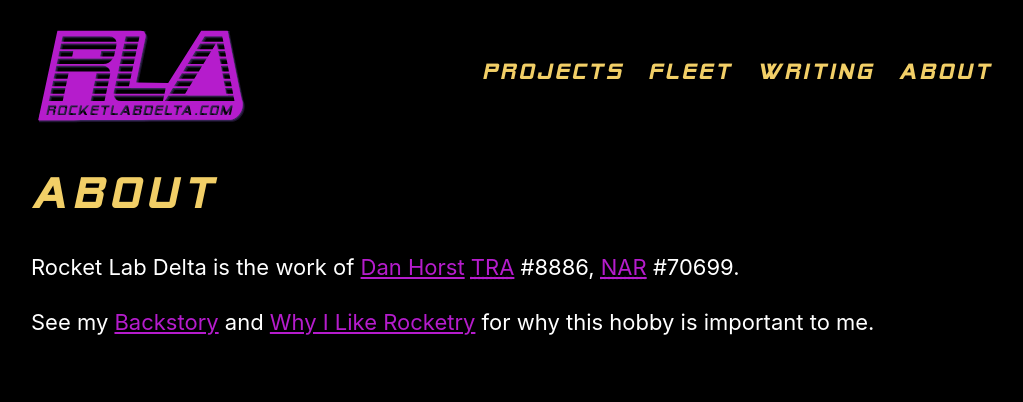
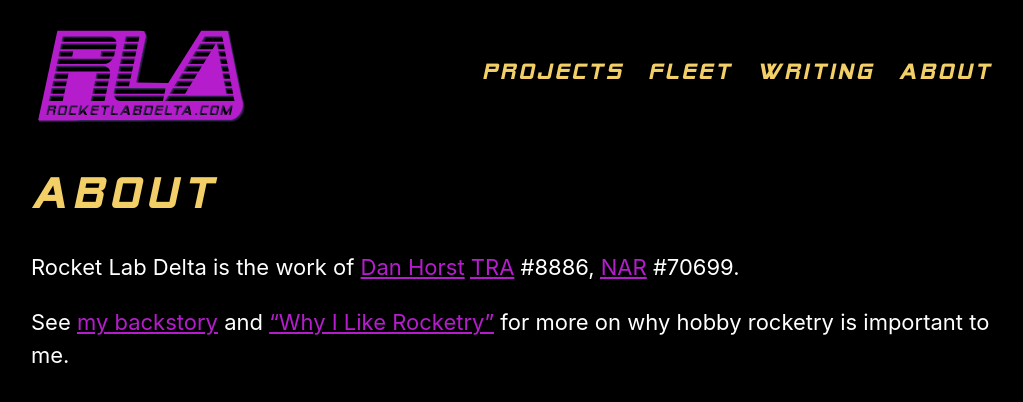
Before and after one commit to rocketlabdelta/rocketlabdelta.com, a Jekyll site: the page built from about.md, in a window 1280 px wide. Shown: the top 402 px of the page, without its empty margins (125-1148 px from the left). Built offline with Jekyll 4.4.1, drawn with Linux system fonts in a browser that asks for light colours; some of the changed lines change nothing that is shown.

Commit message:
Fxing relative links

```diff
--- a/about.md
+++ b/about.md
@@ -7,7 +7,7 @@
 
 Rocket Lab Delta is the work of [Dan Horst][1] [TRA][2] #8886, [NAR][3] #70699.
 
-See my [Backstory][4] and [Why I Like Rocketry][5] for why this hobby is important to me.
+See [my backstory][4] and ["Why I Like Rocketry"][5] for more on why hobby rocketry is important to me.
 
 
 *[NAR]: National Association of Rocketry
@@ -16,5 +16,5 @@
 [1]: https://www.danhorst.com
 [2]: http://www.tripoli.org/
 [3]: https://www.nar.org/
-[4]: /writing/backstory
-[5]: /writing/why-i-like-rocketry
+[4]: {{ "/writing/backstory" | relative_url }}
+[5]: {{ "/writing/why-i-like-rocketry" | relative_url }}
```
